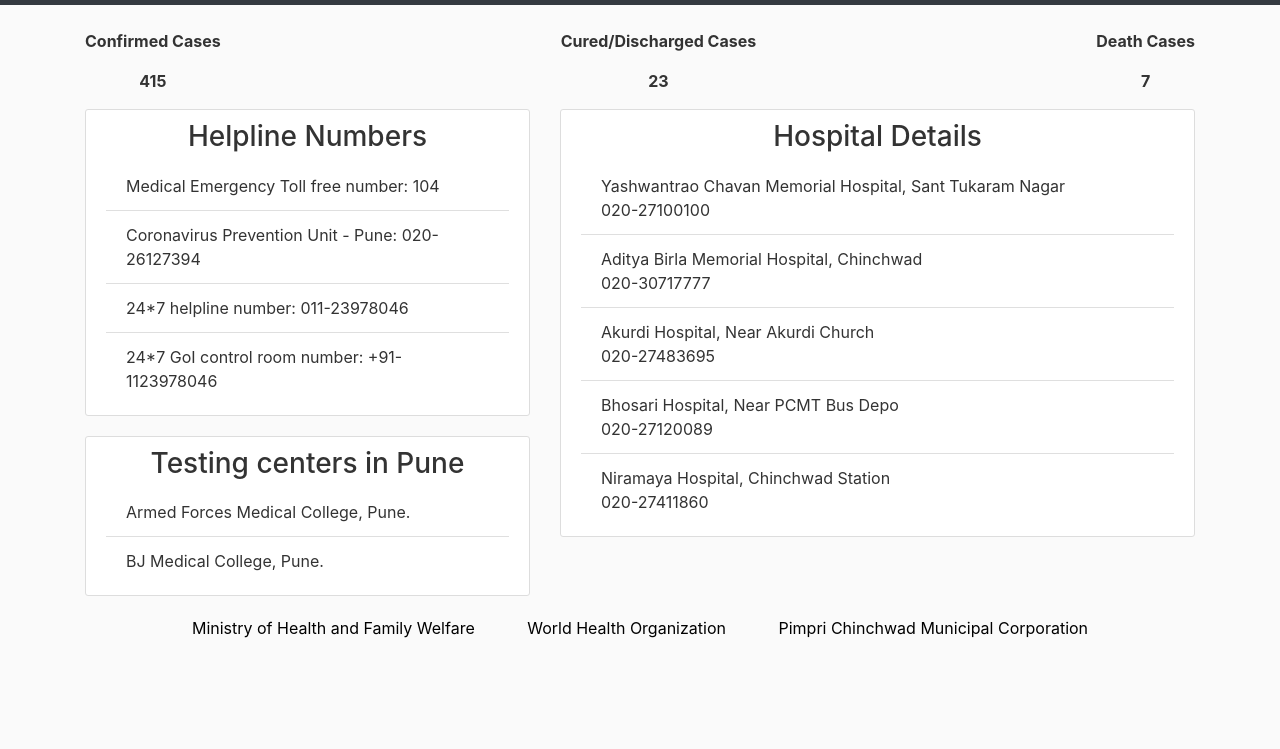
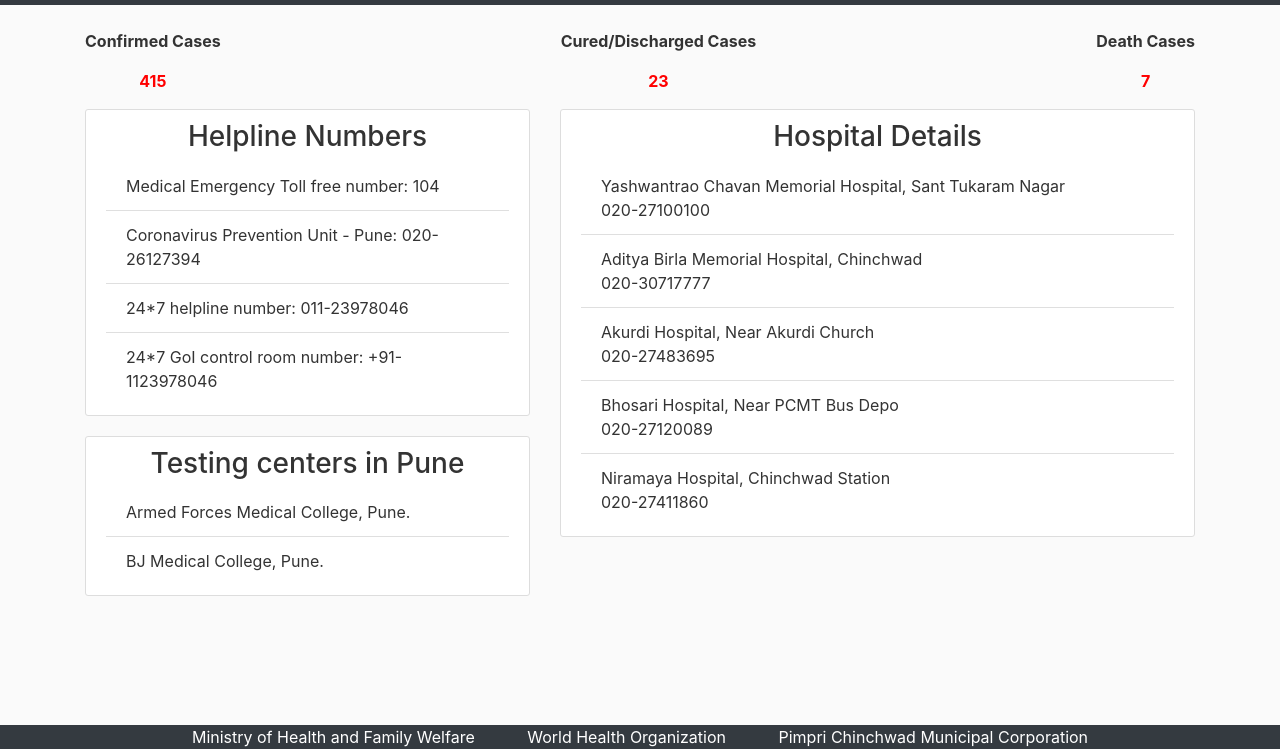
Before and after one commit to HimanshuBelhekar/Covid-19-Helpdesk, a plain HTML site: page index.html in a window 1280 px wide. Shown: the part 51-800 px from the top of the page. Drawn offline with nearby package versions, Linux system fonts and the light colour scheme.

Commit message:
Update index.html

```diff
--- a/index.html
+++ b/index.html
@@ -36,15 +36,15 @@
 		<ul class="nav justify-content-center">
 		<li class="nav-item mr-auto">
 			<p class="font-weight-bold">Confirmed Cases</p>
-			<p class="font-weight-bolder text-center">415</p>
+			<p class="font-weight-bolder text-center" style="color: #ff0000">415</p>
 		</li>
 		<li class="nav-item mr-auto">
 			<p class="font-weight-bold">Cured/Discharged Cases</p>
-			<p class="font-weight-bolder text-center">23</p>
+			<p class="font-weight-bolder text-center" style="color: #ff0000">23</p>
 		</li>
 		<li class="nav-item ">
 			<p class="font-weight-bold">Death Cases</p>
-			<p class="font-weight-bolder text-center">7</p>
+			<p class="font-weight-bolder text-center" style="color: #ff0000">7</p>
 		</li>
 		</ul>
 
@@ -82,11 +82,11 @@
 			</div>
 		</div>
 	</main>
-	<footer class="page-footer font-small">
+	<footer class="page-footer font-small bg-dark fixed-bottom">
 		<div class="footer-copyright text-center">
-			<span class="mr-5"><a href="https://www.mohfw.gov.in/" target="_blank" style="color: black;">Ministry of Health and Family Welfare</a></span>
-			<span class="mr-5"><a href="https://www.who.int/" target="_blank" style="color: black;">World Health Organization</a></span>
-			<span><a href="https://www.pcmcindia.gov.in/corona_E.php#navContents" target="_blank" style="color: black;">Pimpri Chinchwad Municipal Corporation</a></span>
+			<span class="mr-5"><a href="https://www.mohfw.gov.in/" target="_blank" style="color: white;">Ministry of Health and Family Welfare</a></span>
+			<span class="mr-5"><a href="https://www.who.int/" target="_blank" style="color: white;">World Health Organization</a></span>
+			<span><a href="https://www.pcmcindia.gov.in/corona_E.php#navContents" target="_blank" style="color: white;">Pimpri Chinchwad Municipal Corporation</a></span>
 		</div>
 	</footer>
 </body>
```
